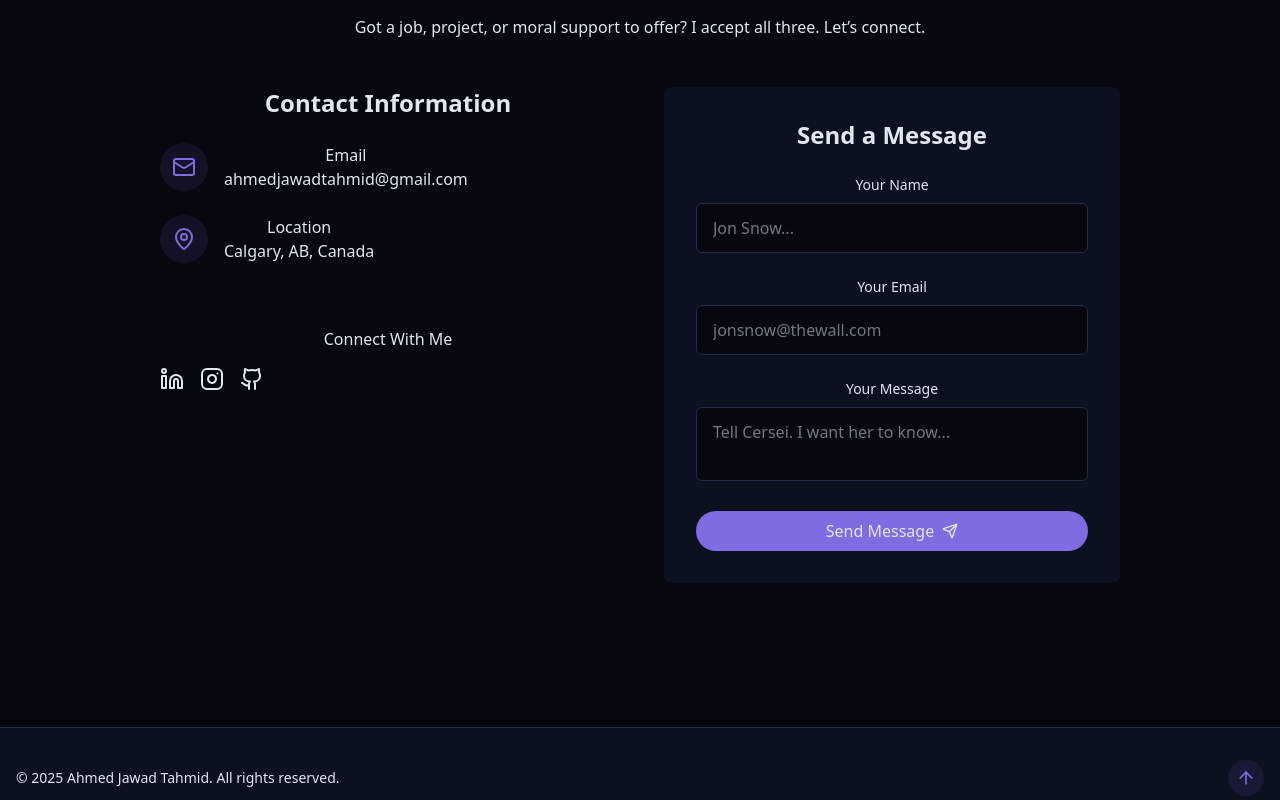
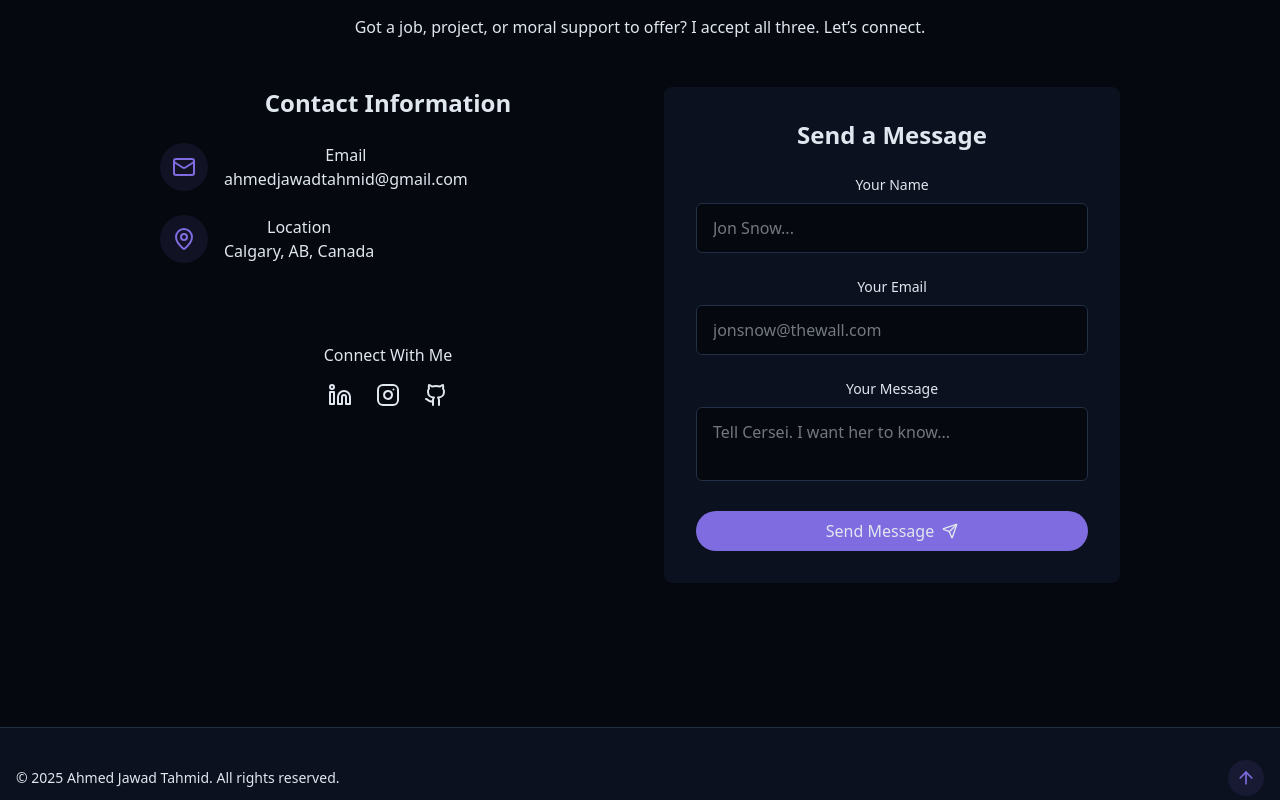
Before and after one commit to Ahmed-Jawad-Tahmid/personal-portfolio, a React (Vite) app: page / in a window 1280 px wide. Shown: the part 3111-3911 px from the top of the page. Built offline with nearby package versions, Linux system fonts and the light colour scheme.

Commit message:
Update ContactSection.jsx

```diff
--- a/src/components/ContactSection.jsx
+++ b/src/components/ContactSection.jsx
@@ -87,29 +87,33 @@ export const ContactSection = () => {
               </div>
             </div>
 
-            <div className="pt-8">
+            {/* Connect With Me Heading + Centered Icons */}
+            <div className="pt-12 text-center">
               <h4 className="font-medium mb-4">Connect With Me</h4>
-              <div className="flex space-x-4">
+              <div className="flex justify-center space-x-6">
                 <a
                   href="https://www.linkedin.com/in/ahmed-jawad-tahmid"
                   target="_blank"
                   rel="noopener noreferrer"
+                  aria-label="LinkedIn"
                 >
-                  <Linkedin />
+                  <Linkedin className="h-6 w-6 hover:text-primary transition-colors" />
                 </a>
                 <a
                   href="https://www.instagram.com/ahm_jawadx/"
                   target="_blank"
                   rel="noopener noreferrer"
+                  aria-label="Instagram"
                 >
-                  <Instagram />
+                  <Instagram className="h-6 w-6 hover:text-primary transition-colors" />
                 </a>
                 <a
                   href="https://github.com/Ahmed-Jawad-Tahmid"
                   target="_blank"
                   rel="noopener noreferrer"
+                  aria-label="GitHub"
                 >
-                  <Github />
+                  <Github className="h-6 w-6 hover:text-primary transition-colors" />
                 </a>
               </div>
             </div>
```
